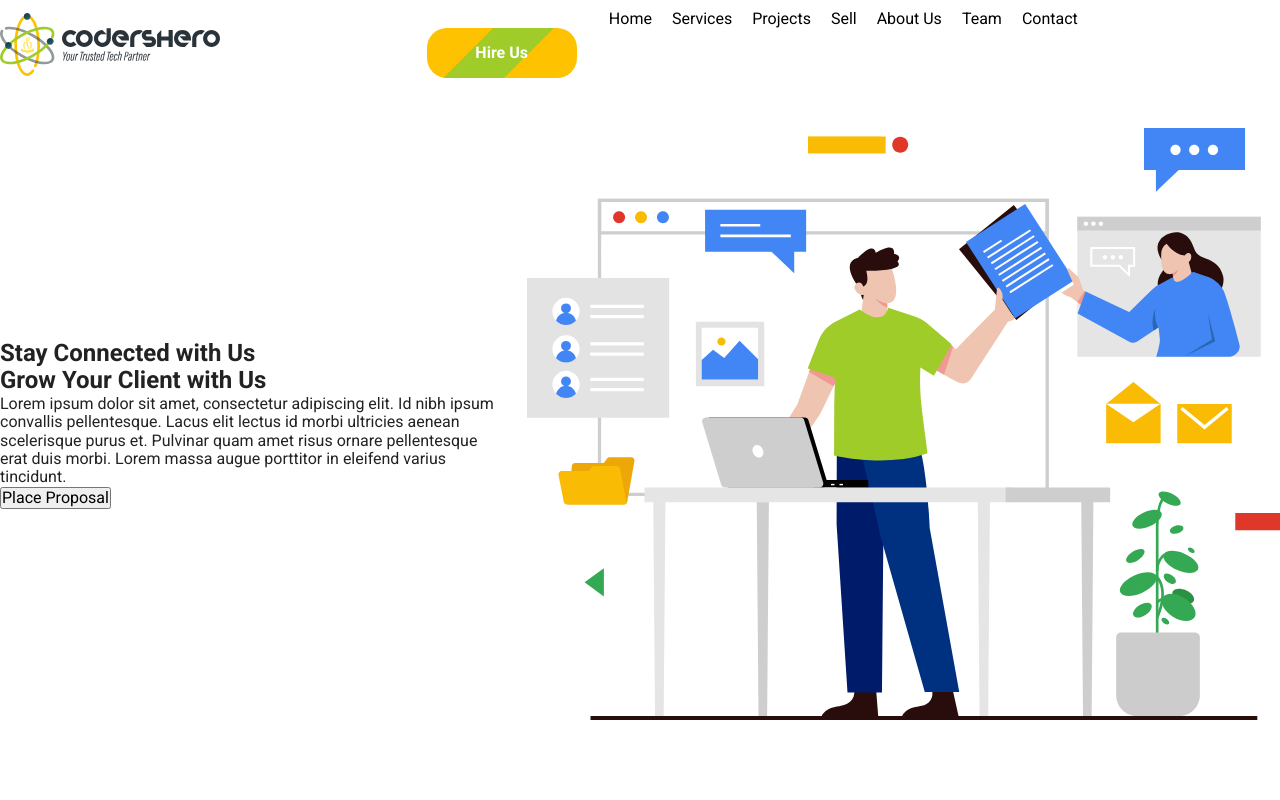
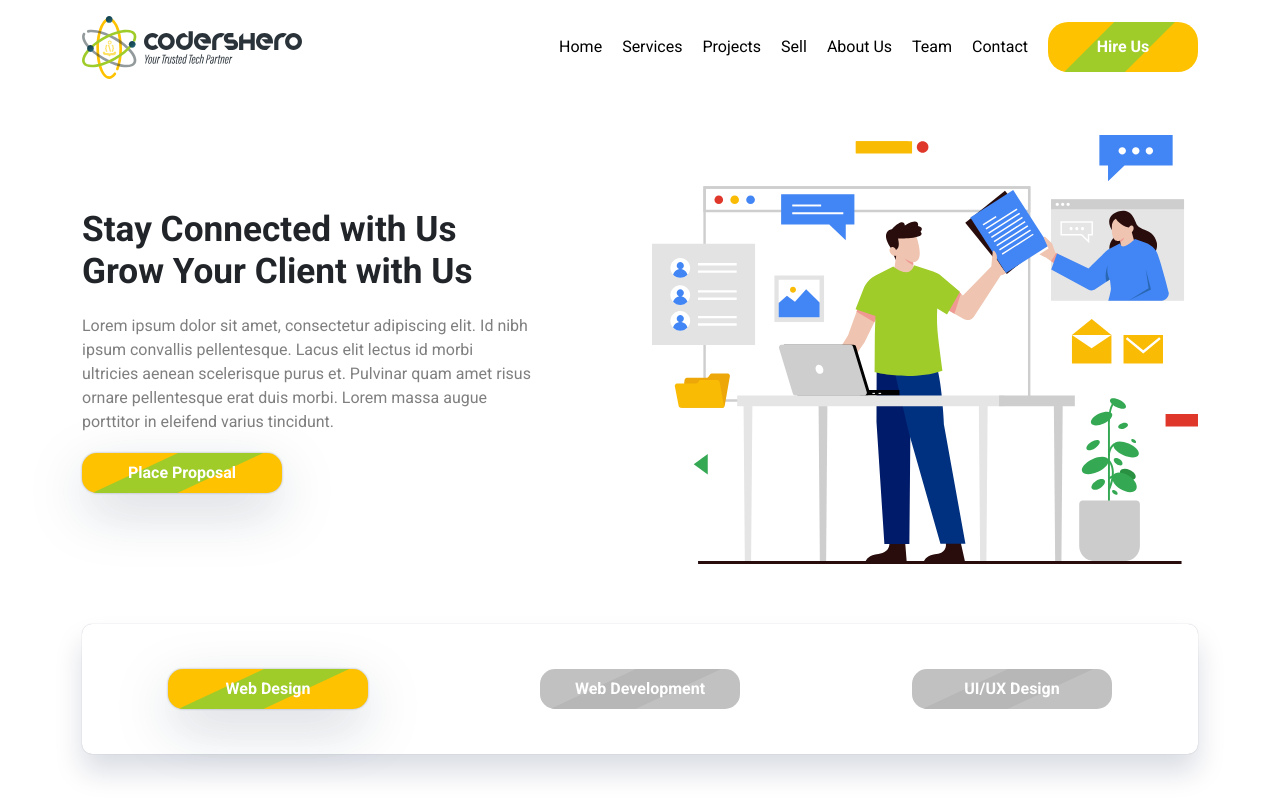
Before and after one commit to Murad-Hasan/CodersHero_Redesign, a website built with Parcel: page service.html in a window 1280 px wide. Built offline with nearby package versions, Linux system fonts and the light colour scheme.

Commit message:
service_section_add

```diff
--- a/css/global.css
+++ b/css/global.css
@@ -1,11 +1,5 @@
-/* .container {
-  max-width: 1500px;
-  margin: 0 auto;
-} */
 /*Header Design*/
-.nav-bg {
-  background-color: #fffef0;
-}
+
 #navbar {
   display: grid;
   grid-template-columns: 1fr 2fr;
--- a/css/home.css
+++ b/css/home.css
@@ -4,6 +4,9 @@
   position: sticky;
   top: 0;
   z-index: 999;
+}
+.nav-bg {
+  background-color: #fffef0;
 }
 /*Hero Section Design*/
 #hero__section {
--- a/css/service.css
+++ b/css/service.css
@@ -1,22 +1,66 @@
-#header {
-  background: transparent;
-  padding: 10px 0px;
-  position: sticky;
-  top: 0;
-  z-index: 999;
-}
 #service__section {
   padding: 40px 0px;
 }
-.service-section__mainContent {
-  display: flex;
-  align-items: center;
-  gap: 20px;
-  flex-wrap: wrap;
+.service-section__title span {
+  font-weight: bold;
+  font-size: 2.2rem;
 }
-.service__leftContent {
-  flex: 1;
+.service-section__subtitle {
+  font-size: 1rem;
 }
-.service__rightContent {
-  flex: 1;
+/* button */
+.service__button {
+  background-color: #fec200;
+  width: 200px;
+  height: 40px;
+  border-radius: 15px;
+  margin: 1.2em 0;
+  border: none;
+  cursor: pointer;
+  position: relative;
+  overflow: hidden;
+  filter: drop-shadow(0px 18px 28px rgba(9, 30, 66, 0.15))
+    drop-shadow(0px 0px 1px rgba(9, 30, 66, 0.31));
+  z-index: 1;
 }
+
+.service__button::before {
+  content: "";
+  position: absolute;
+  background-color: #9fcc29;
+  width: 100%;
+  height: 90%;
+  top: 0;
+  left: 0;
+  transform: rotate(-25deg);
+  z-index: -1;
+}
+.button__text {
+  font-style: normal;
+  font-weight: 600;
+  font-size: 16px;
+  line-height: 20px;
+  color: #ffffff;
+}
+/* service category */
+.service__category {
+  margin: 20px auto;
+  min-height: 130px;
+  background: #ffffff;
+  box-shadow: 0px 18px 28px rgba(9, 30, 66, 0.15),
+    0px 0px 1px rgba(9, 30, 66, 0.31);
+  border-radius: 10px;
+  display: grid;
+  place-items: center;
+}
+
+/* media query */
+
+@media screen and (max-width: 992px) {
+  .service-section__title span {
+    font-size: calc(2.2rem - 0.4rem);
+  }
+  .service-section__subtitle {
+    font-size: calc(1rem - 0.1rem);
+  }
+}
--- a/service.html
+++ b/service.html
@@ -20,6 +20,11 @@
   <link crossorigin href="https://fonts.gstatic.com" rel="preconnect">
   <link href="https://fonts.googleapis.com/css2?family=Roboto:wght@100;300;400;500;700;900&display=swap"
     rel="stylesheet">
+  <link href="https://cdn.jsdelivr.net/npm/bootstrap@5.1.1/dist/css/bootstrap.min.css" rel="stylesheet"
+    integrity="sha384-F3w7mX95PdgyTmZZMECAngseQB83DfGTowi0iMjiWaeVhAn4FJkqJByhZMI3AhiU" crossorigin="anonymous">
+  <script src="https://cdn.jsdelivr.net/npm/bootstrap@5.1.1/dist/js/bootstrap.bundle.min.js"
+    integrity="sha384-/bQdsTh/da6pkI1MST/rWKFNjaCP5gBSY4sEBT38Q/9RBh9AH40zEOg7Hlq2THRZ"
+    crossorigin="anonymous"></script>
   <link crossorigin="anonymous" href="https://cdnjs.cloudflare.com/ajax/libs/font-awesome/5.15.4/css/all.min.css"
     integrity="sha512-1ycn6IcaQQ40/MKBW2W4Rhis/DbILU74C1vSrLJxCq57o941Ym01SwNsOMqvEBFlcgUa6xLiPY/NS5R+E6ztJQ=="
     referrerpolicy="no-referrer" rel="stylesheet" />
@@ -33,13 +38,18 @@
 
 <body>
   <!-- header -->
-  <header id="header">
-    <nav class="container" id="navbar">
+  <header>
+    <nav class="navbar navbar-expand-lg navbar-light nav-bg py-3">
+      <div class="container">
         <div class="logo">
           <img alt="Logo" src="img/Logo.svg">
         </div>
-      <div class="nav__menu">
-        <ul class="menu__list">
+        <button class="navbar-toggler" type="button" data-bs-toggle="collapse" data-bs-target="#navbarSupportedContent"
+          aria-controls="navbarSupportedContent" aria-expanded="false" aria-label="Toggle navigation">
+          <span class="navbar-toggler-icon"></span>
+        </button>
+        <div class="collapse navbar-collapse" id="navbarSupportedContent">
+          <ul class="menu__list navbar-nav ms-auto">
             <li><a href="/home.html">Home</a></li>
             <li><a href="/service.html">Services</a></li>
             <li><a href="/projects">Projects</a></li>
@@ -47,37 +57,65 @@
             <li><a href="/about">About Us</a></li>
             <li><a href="/team">Team</a></li>
             <li><a href="/content">Contact</a></li>
+            <button class="nav__button"><span class="button__text">Hire Us</span></button>
           </ul>
-        <button class="nav__button"><span class="button__text">Hire Us</span></button>
+        </div>
       </div>
     </nav>
+
   </header>
-  <!-- header end -->
   <main>
     <!-- service section start -->
     <div id="service__section">
       <div class="container">
-        <div class="service-section__mainContent">
+        <div class="row">
+          <div class="col-sm-12 col-md-6 col-lg-5 col-xl-5 d-flex justify-content-center align-items-center">
             <div class="service__leftContent">
-            <h2 class="service-section__title">
+              <h1 class="service-section__title">
                 <span>Stay Connected with Us <br /> Grow Your Client with Us</span>
-            </h2>
+              </h1>
               <p class="service-section__subtitle">
-              <span>Lorem ipsum dolor sit amet, consectetur adipiscing elit. Id nibh ipsum convallis pellentesque. Lacus
-                elit lectus id morbi ultricies aenean scelerisque purus et. Pulvinar quam amet risus ornare pellentesque
-                erat duis morbi. Lorem massa augue porttitor in eleifend varius tincidunt.</span>
+                <span class="text-black-50">Lorem ipsum dolor sit amet, consectetur adipiscing elit. Id nibh ipsum
+                  convallis pellentesque. Lacus elit lectus id morbi ultricies aenean scelerisque purus et. Pulvinar
+                  quam amet risus ornare pellentesque erat duis morbi. Lorem massa augue porttitor in eleifend varius
+                  tincidunt.</span>
               </p>
-            <button class="service-section__button">Place Proposal</button>
+              <button class="service__button"><span class="button__text">Place Proposal</span></button>
             </div>
+          </div>
+          <div
+            class="col-sm-12 col-md-6 col-lg-6 col-xl-6 offset-sm-0 offset-md-0 offset-lg-1 offset-xl-1 d-flex justify-content-center align-items-center">
             <div class="service__rightContent">
-            <div class="service__image">
-              <img src="/img/service_section.svg" alt="service">
+              <div class="service__image position-relative">
+                <img width="100%" src="/img/service_section.svg" alt="service">
+              </div>
             </div>
           </div>
         </div>
       </div>
     </div>
     <!-- service section end -->
+    <!-- service category start -->
+    <section id="service__category">
+      <div class="container">
+        <div class="service__category position-relative">
+          <div class="row w-100 button__container">
+            <div class="col-sm-12 col-md-4 d-flex justify-content-center">
+              <button class="service__button"><span class="button__text">Web Design</span></button>
+            </div>
+            <div class="col-sm-12 col-md-4 d-flex justify-content-center">
+              <button style="filter:grayscale(100%)" class="service__button"><span class="button__text">Web
+                  Development</span></button>
+            </div>
+            <div class="col-sm-12 col-md-4 d-flex justify-content-center">
+              <button style="filter:grayscale(100%)" class="service__button"><span class="button__text">UI/UX
+                  Design</span></button>
+            </div>
+          </div>
+        </div>
+      </div>
+    </section>
+    <!-- service category end -->
   </main>
 </body>
 
```
Lines whose indentation alone changed are shown as unchanged.
